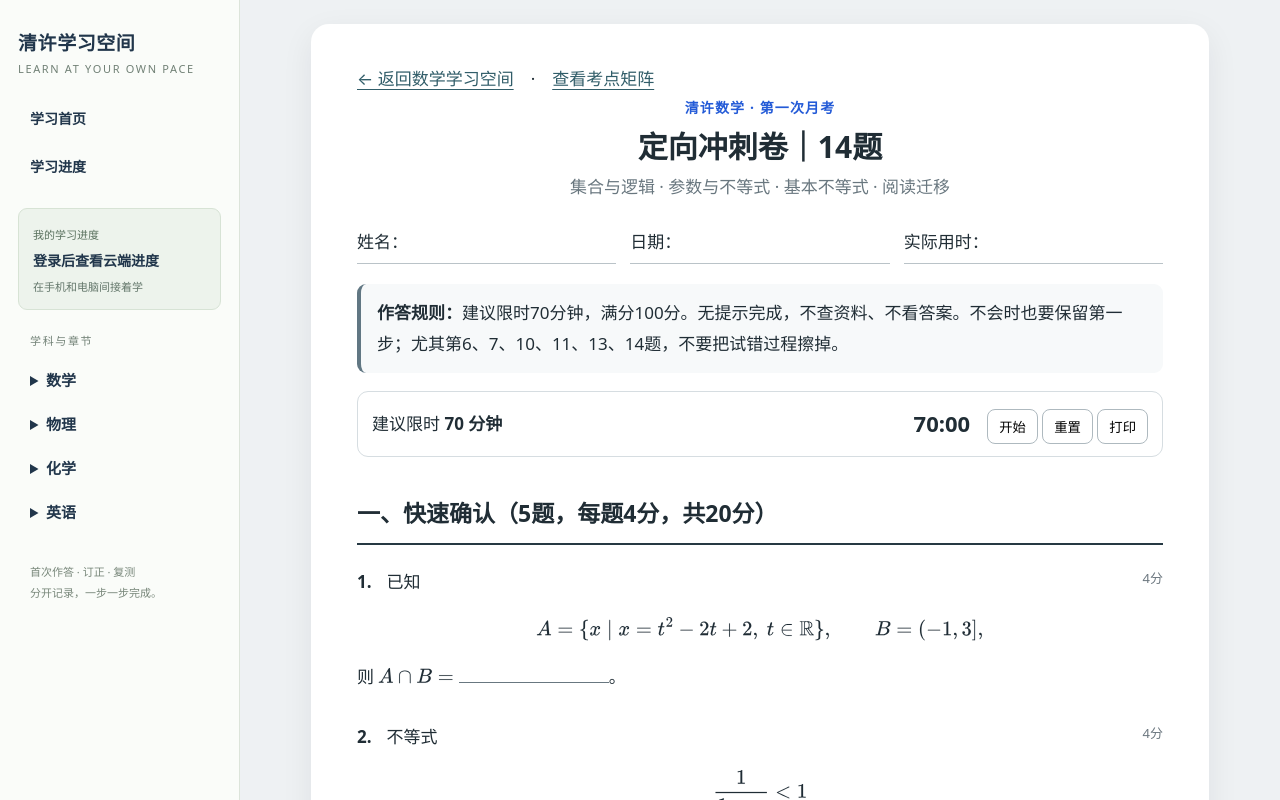
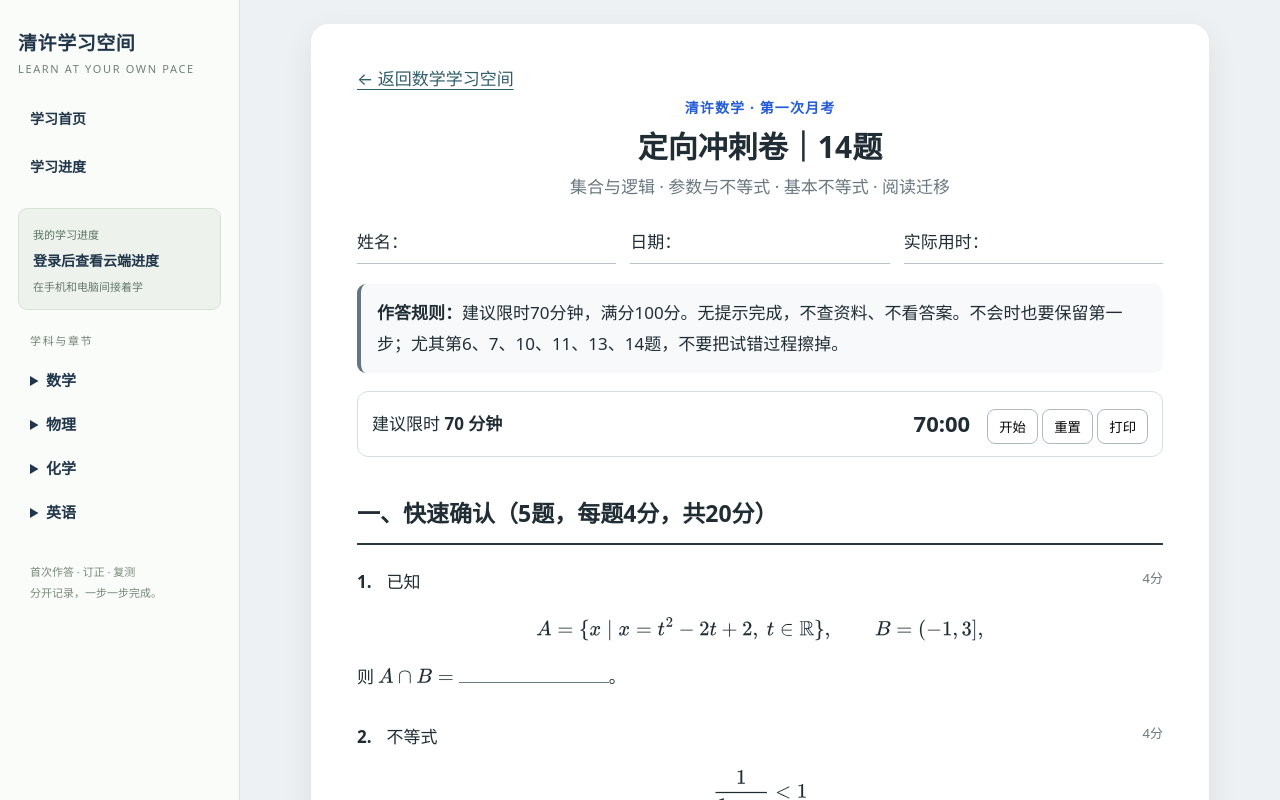
Before and after one commit to LenaLenaPan/qingxu-highschool, a website: page public/math/monthly-exam-1-final-sprint-20260928.html in a window 1280 px wide. Shown: the top 800 px of the page. Drawn offline with nearby package versions, Linux system fonts and the light colour scheme.

Commit message:
Remove matrix link from sprint page

```diff
--- a/public/math/monthly-exam-1-final-sprint-20260928.html
+++ b/public/math/monthly-exam-1-final-sprint-20260928.html
@@ -34,7 +34,7 @@ a{color:#315d69}
 <body>
 <main>
 <div class="paper">
-<div class="noprint"><a href="/math/">← 返回数学学习空间</a>　·　<a href="/math/monthly-exam-1-final-matrix-20260928.html">查看考点矩阵</a></div>
+<div class="noprint"><a href="/math/">← 返回数学学习空间</a></div>
 <header class="head">
   <div class="kicker">清许数学 · 第一次月考</div>
   <h1>定向冲刺卷｜14题</h1>
```
